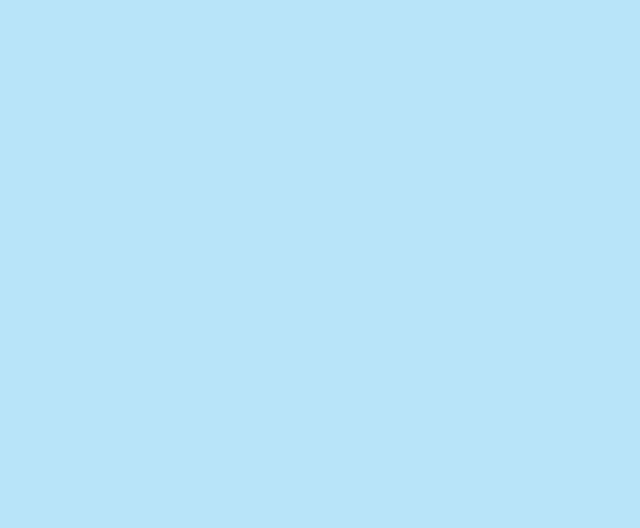
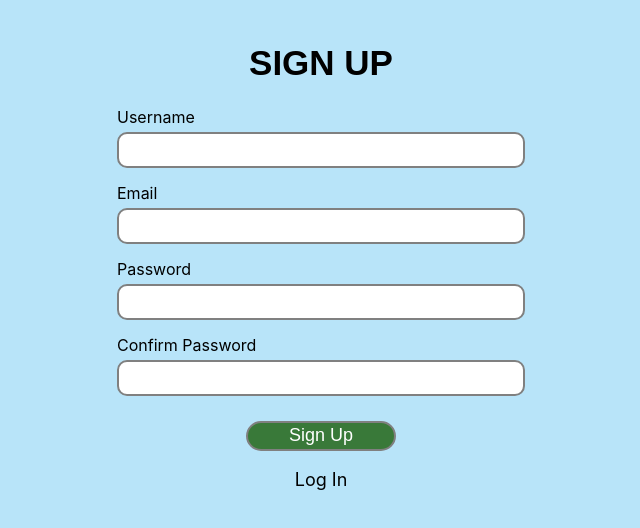
Before and after one commit to ArmanApoyan/new_app, a React (Create React App) app: page /log in a window 1280 px wide. Before the commit this address had no page. Shown: the top 528 px of the page, without its empty margins (319-959 px from the left). Built offline with nearby package versions, Linux system fonts and the light colour scheme.

Commit message:
04.07 reg/log page created

```diff
--- a/src/App.tsx
+++ b/src/App.tsx
@@ -2,6 +2,7 @@
 import { BrowserRouter, Route, Routes } from "react-router-dom";
 import Layout from "./components/Layout";
 import ToDo from "./pages/Home";
+import Log from "./pages/login";
 
 function App() {
   return (
@@ -9,6 +10,7 @@
       <Routes>
         <Route element={<Layout />}>
           <Route path="/" element={<ToDo />} />
+          <Route path="/log" element={<Log />} />
         </Route>
       </Routes>
     </BrowserRouter>
--- a/src/components/Layout/index.tsx
+++ b/src/components/Layout/index.tsx
@@ -1,13 +1,13 @@
-import { Outlet } from "react-router-dom";
+import { Outlet, useLocation } from "react-router-dom";
 import Head from "../Head";
 import React from "react";
 import "./style.scss";
 
 const Layout: React.FC = (props) => {
-
+  const location = useLocation()
   return (
     <>
-      <Head />
+      {location.pathname=="/" && <Head />}
       <main className="main">
         <Outlet />
       </main>
--- /dev/null
+++ b/src/pages/login/index.tsx
@@ -0,0 +1,115 @@
+import React, { useState } from "react";
+import { useForm } from "react-hook-form";
+import "./style.scss";
+
+const Log: React.FC = () => {
+  const [type, setType] = useState("reg");
+  const {
+    register,
+    handleSubmit,
+    formState: { errors },
+    reset,
+  } = useForm();
+  return (
+    <>
+      {type == "reg" && (
+        <div className="reg">
+            <h1>Sign Up</h1>
+          <form
+            className="reg_form"
+            onSubmit={handleSubmit((data) => {
+              console.log(data);
+              reset()
+            })}
+          >
+            <div className="reg_div">
+              <label>Username</label>
+              <input
+                className="reg_input"
+                type="text"
+                {...register("username", { required: true })}
+              />
+            </div>
+            <div className="reg_div">
+              <label>Email</label>
+              <input
+                className="reg_input"
+                type="email"
+                {...register("email", { required: true })}
+              />
+            </div>
+            <div className="reg_div">
+              <label>Password</label>
+              <input
+                className="reg_input"
+                type="password"
+                {...register("password", { required: true })}
+              />
+            </div>
+            <div className="reg_div">
+              <label>Confirm Password</label>
+              <input
+                className="reg_input"
+                type="password"
+                {...register("confirm", { required: true })}
+              />
+            </div>
+            <button className="reg_btn">Sign Up</button>
+          </form>
+          <p
+            className="type"
+            onClick={() => {
+              setType("log");
+            }}
+          >
+            Log In
+          </p>
+        </div>
+      )}
+      {type == "log" && (
+        <div className="reg">
+            <h1>Log In</h1>
+          <form
+            className="reg_form"
+            onSubmit={handleSubmit((data) => {
+                if(type=="log") {
+                    delete data.confirm
+                    delete data.email
+                }
+              console.log(data);
+              reset()
+            })}
+          >
+            <div className="reg_div">
+              <label>Username</label>
+              <input
+                className="reg_input"
+                type="text"
+                {...register("username", { required: true })}
+              />
+            </div>
+            <div className="reg_div">
+              <label>password</label>
+              <input
+                className="reg_input"
+                type="password"
+                {...register("password", { required: true })}
+              />
+            </div>
+            <button className="reg_btn">Log In</button>
+          </form>
+          <p
+            className="type"
+            onClick={() => {
+              setType("reg");
+            }}
+          >
+            Sign Up
+          </p>
+        </div>
+      )}
+    </>
+  );
+};
+
+export default Log;
--- /dev/null
+++ b/src/pages/login/style.scss
@@ -0,0 +1,59 @@
+.reg_form {
+  width: 100%;
+  display: flex;
+  flex-direction: column;
+  justify-content: center;
+  align-items: center;
+  .reg_div {
+    display: flex;
+    flex-direction: column;
+    .reg_input {
+      font-size: 16px;
+      margin: 5px 0 15px 0;
+      border-radius: 10px;
+      border: 2px solid gray;
+      width: 400px;
+      height: 30px;
+      &:hover {
+        border: 2px solid black;
+      }
+      &:focus {
+        outline: none;
+        border: 2px solid black
+      }
+    }
+  }
+  .reg_btn {
+    margin-top: 10px;
+    width: 150px;
+    height: 30px;
+    border-radius: 15px;
+    font-size: 18px;
+    color: white;
+    border: 2px solid gray;
+    background-color: rgb(57, 121, 57);
+    &:hover {
+      border: 3px solid rgb(22, 172, 22);
+    }
+  }
+}
+.type {
+    text-align: center;
+    font-size: 18px;
+    &:hover{
+        cursor: pointer;
+        color: darkblue;
+    }
+}
+.reg {
+    width: 100%;
+    display: flex;
+    flex-direction: column;
+    justify-content: center;
+    align-items: center;
+    h1 {
+        font-size: 35px;
+        font-family: sans-serif;
+        text-transform: uppercase;
+    }
+}
--- a/src/utils/index.ts
+++ b/src/utils/index.ts
@@ -42,7 +42,7 @@
   }
 }
 
-export function lengthCheck (string:string, count:number) {
+export function lengthCheck (string:string, count:number=0) {
   if (string.length > count) {
     return string.substring(0, count) + "...";
   } else {
```
Also changed, not shown: 1 other file (tests, documents, lock files or other folders).
